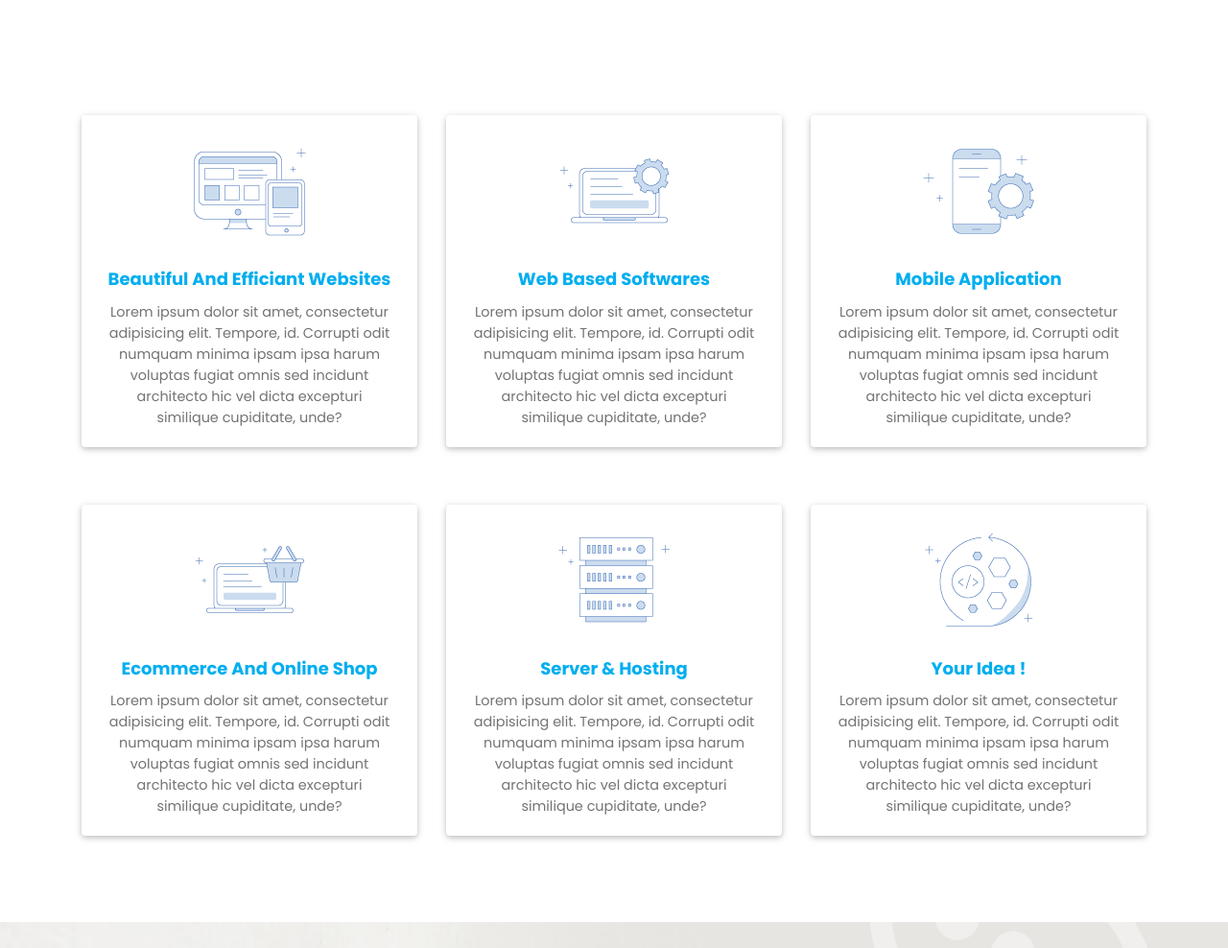
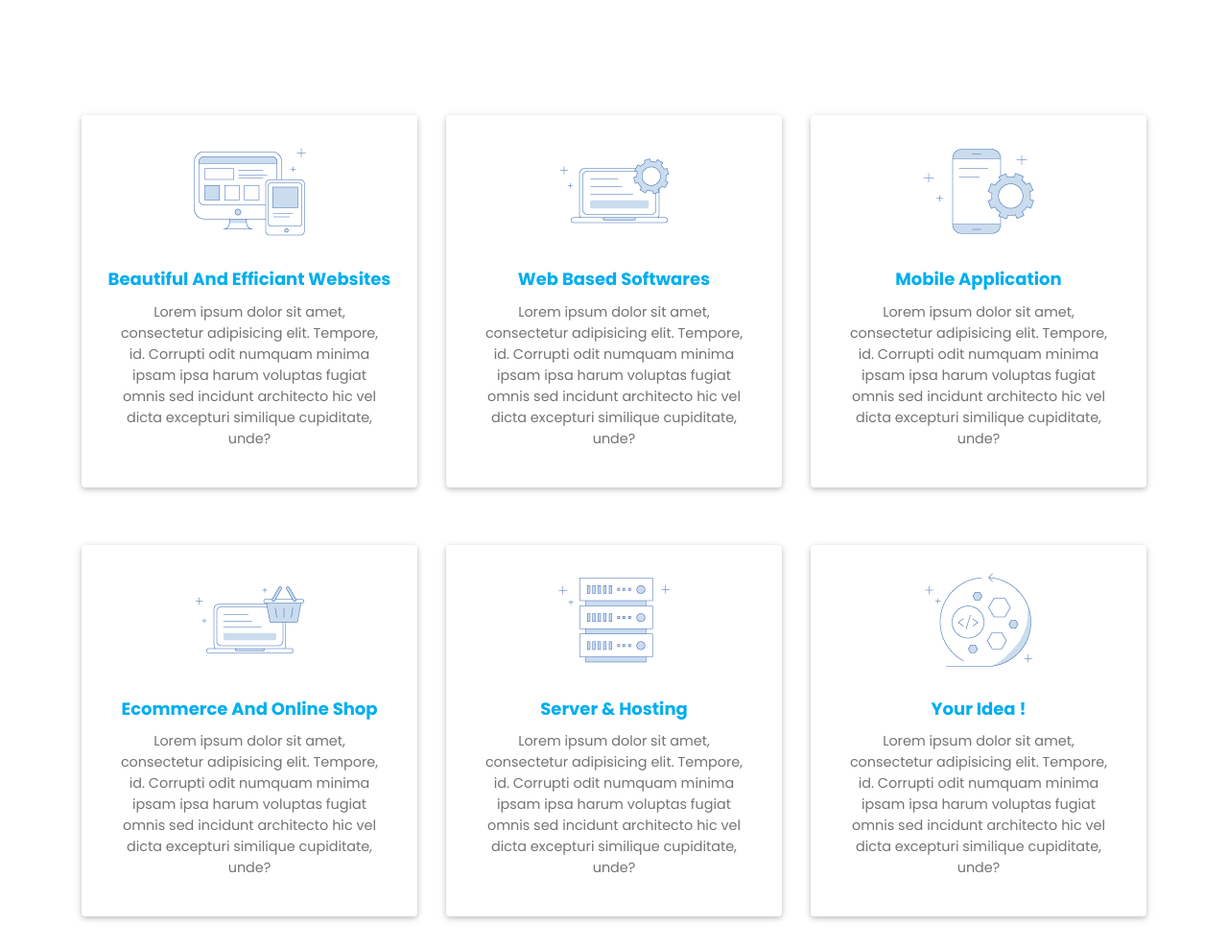
Before and after one commit to mashudranagithub/devsNet_frontend, a plain HTML site: page index.html in a window 1280 px wide. Shown: the part 2160-3148 px from the top of the page at 96% size. Drawn offline with Linux system fonts and the light colour scheme.

Commit message:
Service boxes design finalize

```diff
--- a/frontend_assets/css/style.css
+++ b/frontend_assets/css/style.css
@@ -244,17 +244,14 @@ section#Service_boxes {
 
 .single_box .card-text {
     line-height:  22px;
-    padding: 0 5px;
+    font-size: .9rem;
+    font-weight: 400;
+    padding: 0 15px 20px;
 }
 
 .single_box .card {
     background: #fff;
     transition: all 0.5s;
-/* -webkit-transition:  border .3s ease;
- -moz-transition:  border .3s ease;
- -o-transition:  border .3s ease;
- -ms-transition: border .3s ease;
- transition: border .3s ease; */
 }
 
 .single_box .card::before{
@@ -264,20 +261,10 @@ section#Service_boxes {
     top:0;
     height: 100%;
     width:0;
+    border-radius: 5px 0 0 5px;
     background: #2196F3;
     transition: 0.5s;
 }
-
-/*.single_box .card:hover {
-    box-shadow: 0 16px 28px 0 #ddd;
-    border-left: 10px solid #2196F3;
-    box-sizing: border-box!important;
-}
-
-.single_box .card:hover .service_image_box,
-.single_box .card:hover .card-body {
-    margin-left:-10px;
-}*/
 
 .single_box .card:hover {
     box-shadow: 0 16px 28px 0 #ddd;
```
